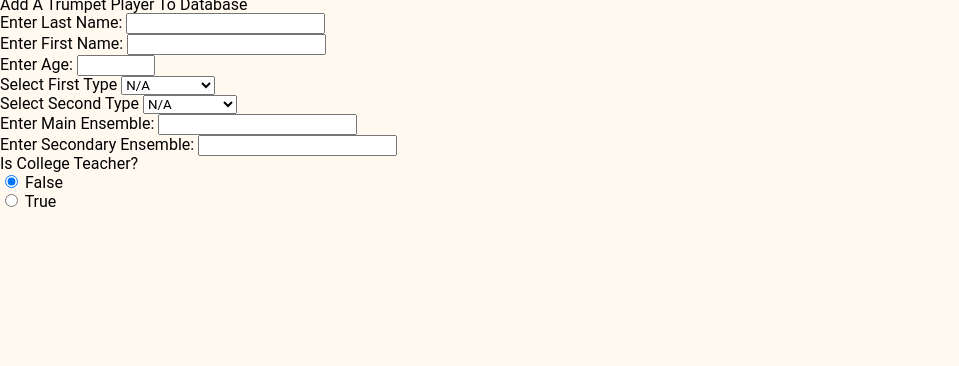
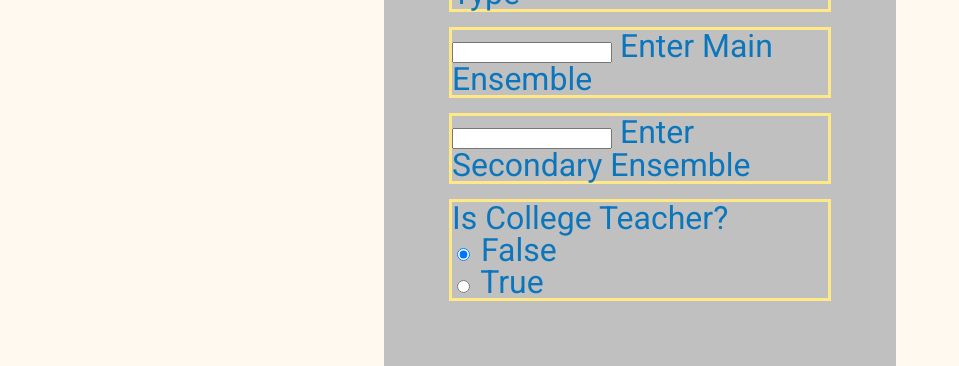
Before and after one commit to JKlause/08-fullstack-app, a website: page public/trpt-form.html in a window 1280 px wide. Shown: the part 838-1204 px from the top of the page, without its empty margins (0-959 px from the left). Before the commit the page ends 1049 px from the top, so only its background shows below. Drawn offline with Linux system fonts and the light colour scheme.

Commit message:
css ish for form

```diff
--- a/public/src/components/app/FormApp.css
+++ b/public/src/components/app/FormApp.css
@@ -0,0 +1,36 @@
+#trumpet-form-div {
+    display: flex;
+    flex-direction: column;
+    width: 40vw;
+    align-items: center;
+    background-color: silver;
+    margin-right: auto;
+    margin-left: auto;
+}
+
+main h2 {
+    font-size: 3em;
+    font-weight: bold;
+    margin-bottom: 40px;
+}
+
+form {
+    display: flex;
+    flex-direction: column;
+    align-items: center;
+    color: rgb(12, 118, 189);
+}
+form>div {
+    margin: 50px;
+    font-size: 2em;
+
+}
+form>div>div {
+    margin: 15px;
+    border: 3px solid rgb(255, 233, 134);
+}
+#is-college-teacher{
+    align-content: center
+}
+
+input:
--- a/public/src/components/app/ListApp.css
+++ b/public/src/components/app/ListApp.css
@@ -19,7 +19,7 @@ table {
 }
 
 thead {
-    background:rgb(255, 233, 134);;
+    background: rgb(255, 233, 134);
     color: rgb(12, 118, 189);
     font-weight: bolder;
     font-size: 1.3em;
--- a/public/trpt-form.html
+++ b/public/trpt-form.html
@@ -5,8 +5,11 @@
     <meta name="viewport" content="width=device-width, initial-scale=1.0">
     <meta http-equiv="X-UA-Compatible" content="ie=edge">
     <title>Add A Trumpet Player To Database</title>
+    <link href="https://fonts.googleapis.com/css?family=Roboto&display=swap" rel="stylesheet">
     <link rel="stylesheet" href="src/styles/reset.css">
     <link rel="stylesheet" href="src/styles/main.css">
+    <link rel="stylesheet" href="src/components/app/Header.css">
+    <link rel="stylesheet" href="src/components/app/FormApp.css">
 </head>
 <body>
     <header>
@@ -23,44 +26,45 @@
             <h2>Add A Trumpet Player To Database</h2>
             <form id="trumpet-form">
                 <div>
-                    <label for="last-name">Enter Last Name:</label>
+                    <div>
                         <input type="text" name="last-name" id="last-name" required>
+                        <label for="last-name">Enter Last Name</label>
                     </div>
                     <div>
-                    <label for="first-name">Enter First Name:</label>
                         <input type="text" name="first-name" id="first-name" required>
+                        <label for="first-name">Enter First Name</label>
                     </div>
                     <div>
-                    <label for="age">Enter Age:</label>
                         <input type="number" name="age" id="age" min="0" max="100" required>
+                        <label for="age">Enter Age</label>
                     </div>
                     <div>
-                    <label for="type-1">Select First Type</label>
                         <select id="type-1" name="type-1" required>
                             <option value="n/a">N/A</option>
                             <option value="commercial">Commercial</option>
                             <option value="free-lance">Free-lance</option>
                             <option value="orchestral">Orchestral</option>
                         </select>
+                        <label for="type-1">Select First Type</label>
                     </div>
                     <div>
-                    <label for="type-2">Select Second Type</label>
                         <select id="type-2" name="type-2" required>
                             <option value="n/a">N/A</option>
                             <option value="commercial">Commercial</option>
                             <option value="free-lance">Free-lance</option>
                             <option value="orchestral">Orchestral</option>
                         </select>
+                        <label for="type-2">Select Second Type</label>
                     </div>
                     <div>
-                    <label for="main-ensemble">Enter Main Ensemble:</label>
                         <input type="text" name="main-ensemble" id="main-ensemble" required>
+                        <label for="main-ensemble">Enter Main Ensemble</label>
                     </div>
                     <div>
-                    <label for="secondary-ensemble">Enter Secondary Ensemble:</label>
                         <input type="text" name="secondary-ensemble" id="secondary-ensemble" required>
+                        <label for="secondary-ensemble">Enter Secondary Ensemble</label>
                     </div>
-                <div>
+                    <div id="is-college-teacher">
                         <h3>Is College Teacher?</h3>
                         <div>
                             <input type="radio" id="teacher-false" name="is-college-teacher" value="false" checked=true>
@@ -71,6 +75,7 @@
                             <label for="teacher-true">True</label>
                         </div>
                     </div>
+                </div>
             </form>
         </div>
     </main>
```
Lines whose indentation alone changed are shown as unchanged.
